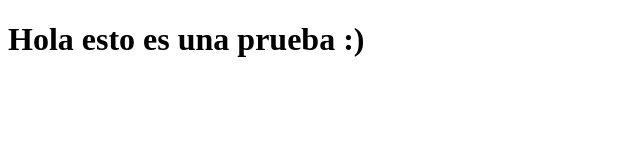
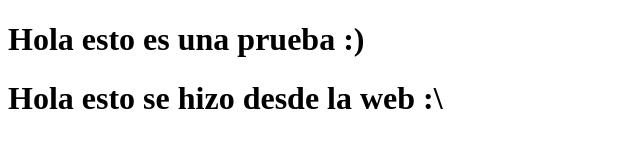
Before and after one commit to KeniaKodigo/prueba_git2, a plain HTML site: page index.html in a window 1280 px wide. Shown: the whole page, without its empty margins (0-640 px from the left). Drawn offline with Linux system fonts and the light colour scheme.

Commit message:
Update index.html

```diff
--- a/index.html
+++ b/index.html
@@ -7,5 +7,6 @@
 </head>
 <body>
     <h1>Hola esto es una prueba :)</h1>
+    <h1>Hola esto se hizo desde la web :\</h1>
 </body>
 </html>
```
